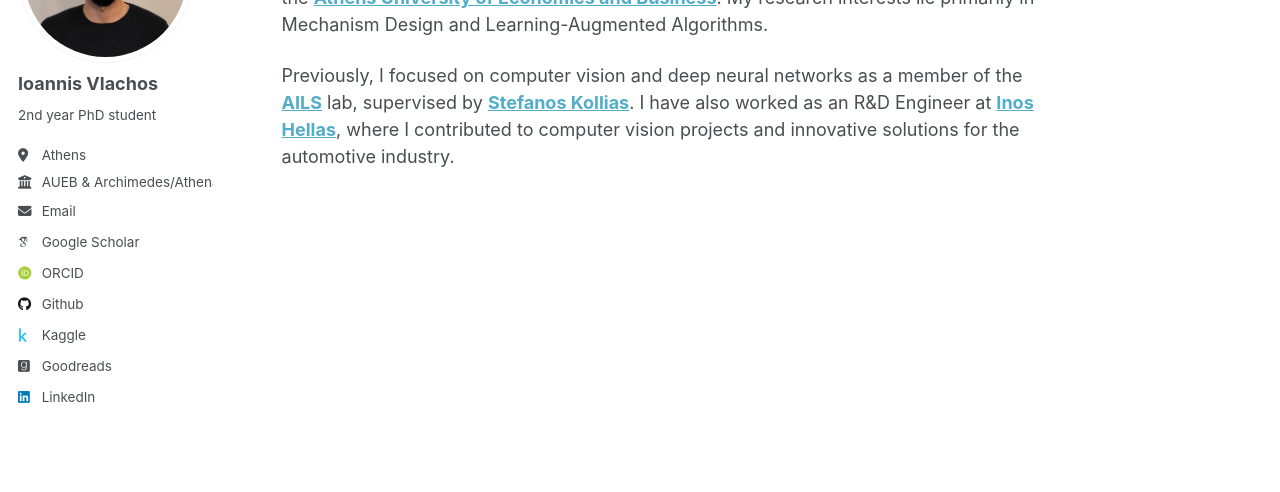
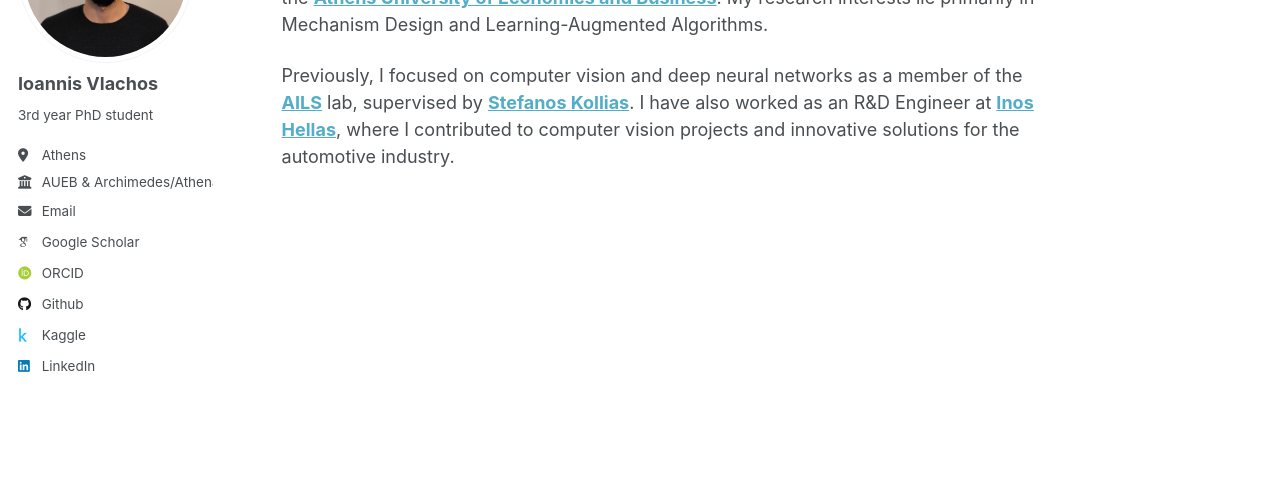
Before and after one commit to yannisvl/yannisvl.github.io, a Jekyll site: the page built from _pages/about.md, in a window 1280 px wide. Shown: the part 218-710 px from the top of the page. Built offline with Jekyll 4.4.1, drawn with Linux system fonts in a browser that asks for light colours; some web fonts are replaced.

Commit message:
remove goodreads profile

```diff
--- a/_config.yml
+++ b/_config.yml
@@ -24,7 +24,7 @@ author:
   avatar           : "photo.jpg"
   name             : "Ioannis Vlachos"
   pronouns         : # example: "she/her"
-  bio              : "2nd year PhD student"
+  bio              : "3rd year PhD student"
   location         : "Athens"
   employer         : "AUEB & Archimedes/Athena RC"
   uri              : # URL
@@ -53,7 +53,7 @@ author:
   facebook         : # Username
   flickr           : # Username
   foursquare       : # Username
-  goodreads        : "user/show/168998064-yannis"
+  goodreads        : #"user/show/168998064-yannis"
   google_plus      : # Username
   keybase          : # Username
   instagram        : # Username
```
